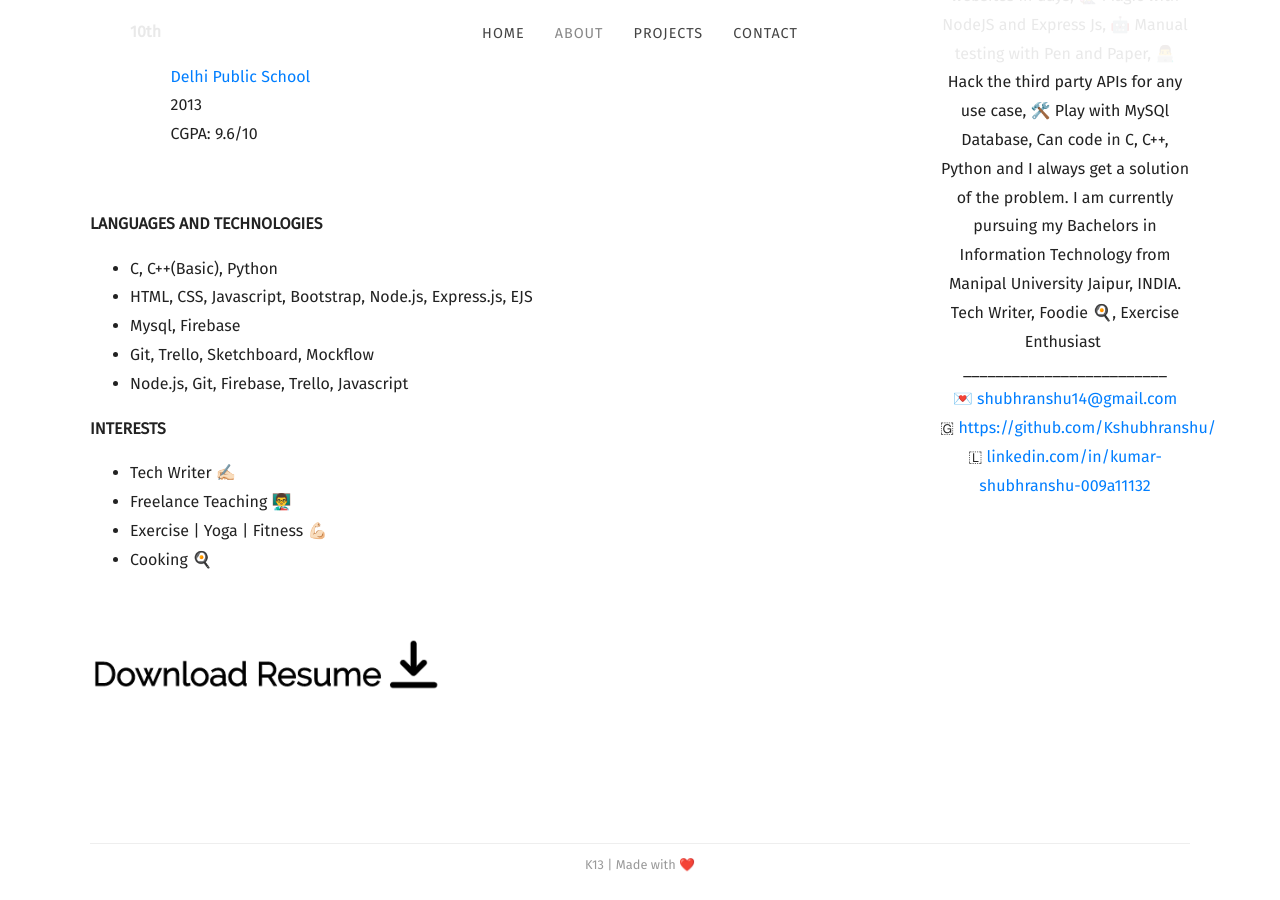
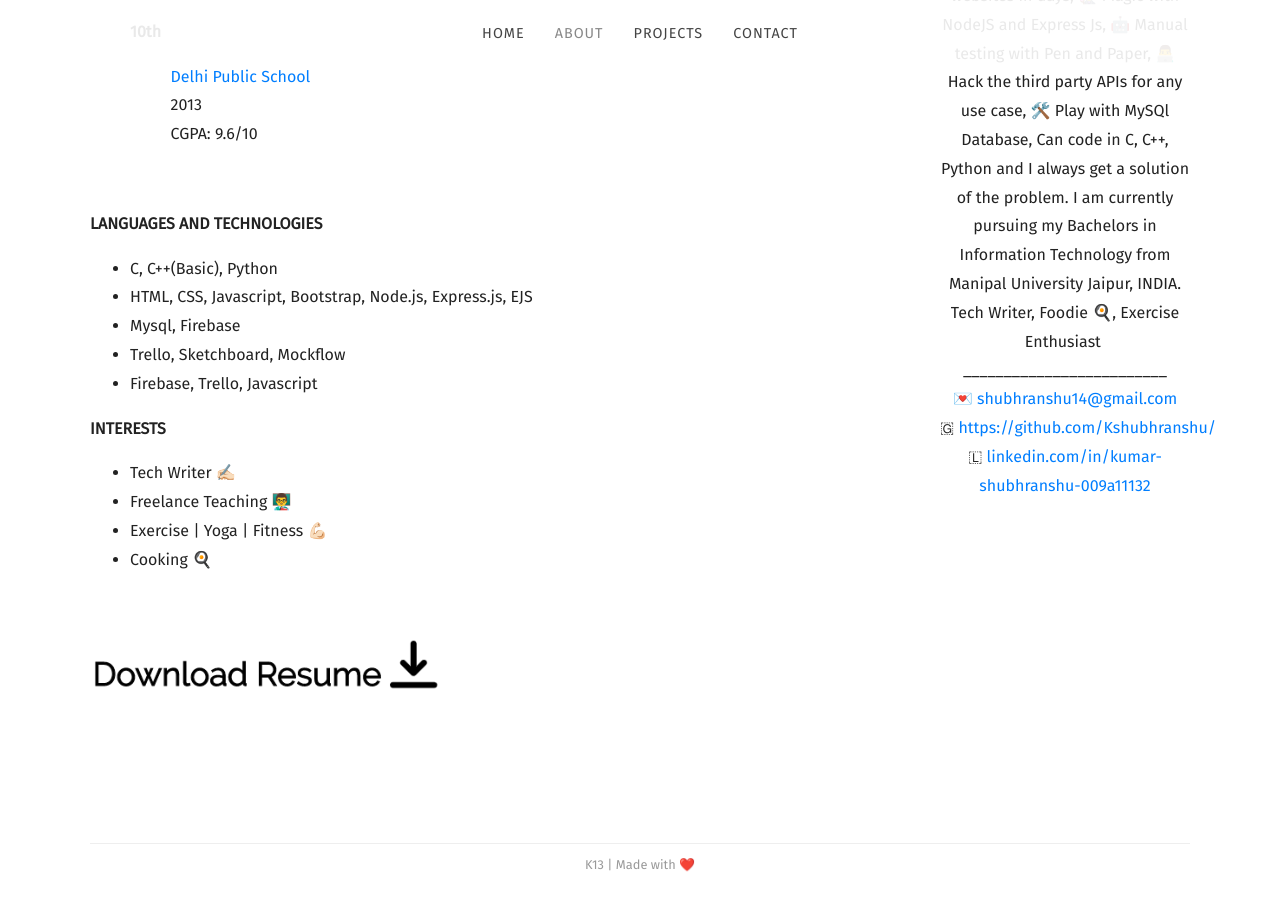
Before and after one commit to Kshubhranshu/kshubhranshu.github.io, a Jekyll site: the page built from about.html, in a window 1280 px wide and 900 px high, scrolled down 634 px. Built offline with Jekyll 4.4.1, drawn with Linux system fonts in a browser that asks for light colours; some web fonts are replaced.

Commit message:
fixed font

```diff
--- a/about.html
+++ b/about.html
@@ -26,8 +26,8 @@ title: About
 		<li>C, C++(Basic), Python</li>
 		<li>HTML, CSS, Javascript, Bootstrap, Node.js, Express.js, EJS</li>
 		<li>Mysql, Firebase</li>
-		<li>Git, Trello, Sketchboard, Mockflow</li>
-		<li>Node.js, Git, Firebase, Trello, Javascript</li>
+		<li>Trello, Sketchboard, Mockflow</li>
+		<li>Firebase, Trello, Javascript</li>
 	</ul>
 	<p><strong>INTERESTS</strong></p>
 	<ul>
```
